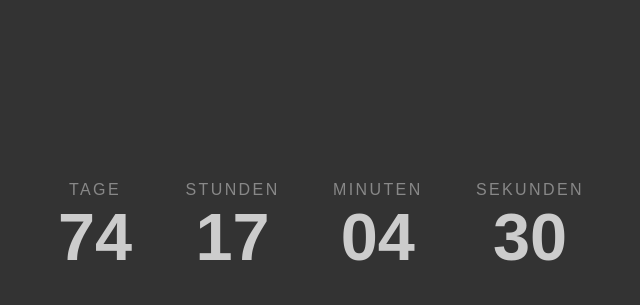
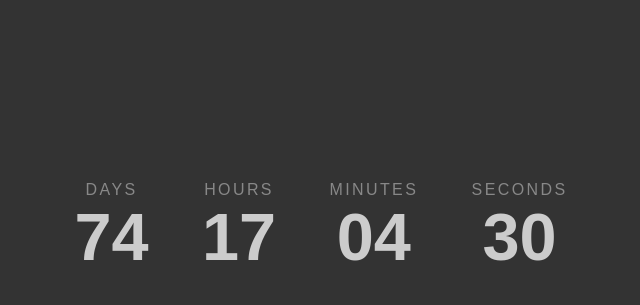
Before and after one commit to carlmrichter/wait-for-it, a plain HTML site: page src/index.html in a window 1280 px wide. Shown: the part 172-477 px from the top of the page, without its empty margins (319-959 px from the left). Drawn offline with Linux system fonts and the light colour scheme.

Commit message:
change document language to english

```diff
--- a/src/index.html
+++ b/src/index.html
@@ -1,8 +1,8 @@
 <!DOCTYPE html>
-<html lang="de">
+<html lang="en">
 <head>
     <meta charset="UTF-8">
-    <title>Frances, wait for it!</title>
+    <title>Wait for it!</title>
     <style>
         html,
         body {
@@ -51,19 +51,19 @@
 <div class="wrapper">
     <div class="timer">
         <div class="timer__sub">
-            <span class="timer__description">Tage</span>
+            <span class="timer__description">Days</span>
             <span id="days" class="timer__counter">00</span>
         </div>
         <div class="timer__sub">
-            <span class="timer__description">Stunden</span>
+            <span class="timer__description">Hours</span>
             <span id="hours" class="timer__counter">00</span>
         </div>
         <div class="timer__sub">
-            <span class="timer__description">Minuten</span>
+            <span class="timer__description">Minutes</span>
             <span id="minutes" class="timer__counter">00</span>
         </div>
         <div class="timer__sub">
-            <span class="timer__description">Sekunden</span>
+            <span class="timer__description">Seconds</span>
             <span id="seconds" class="timer__counter">00</span>
         </div>
     </div>
```
